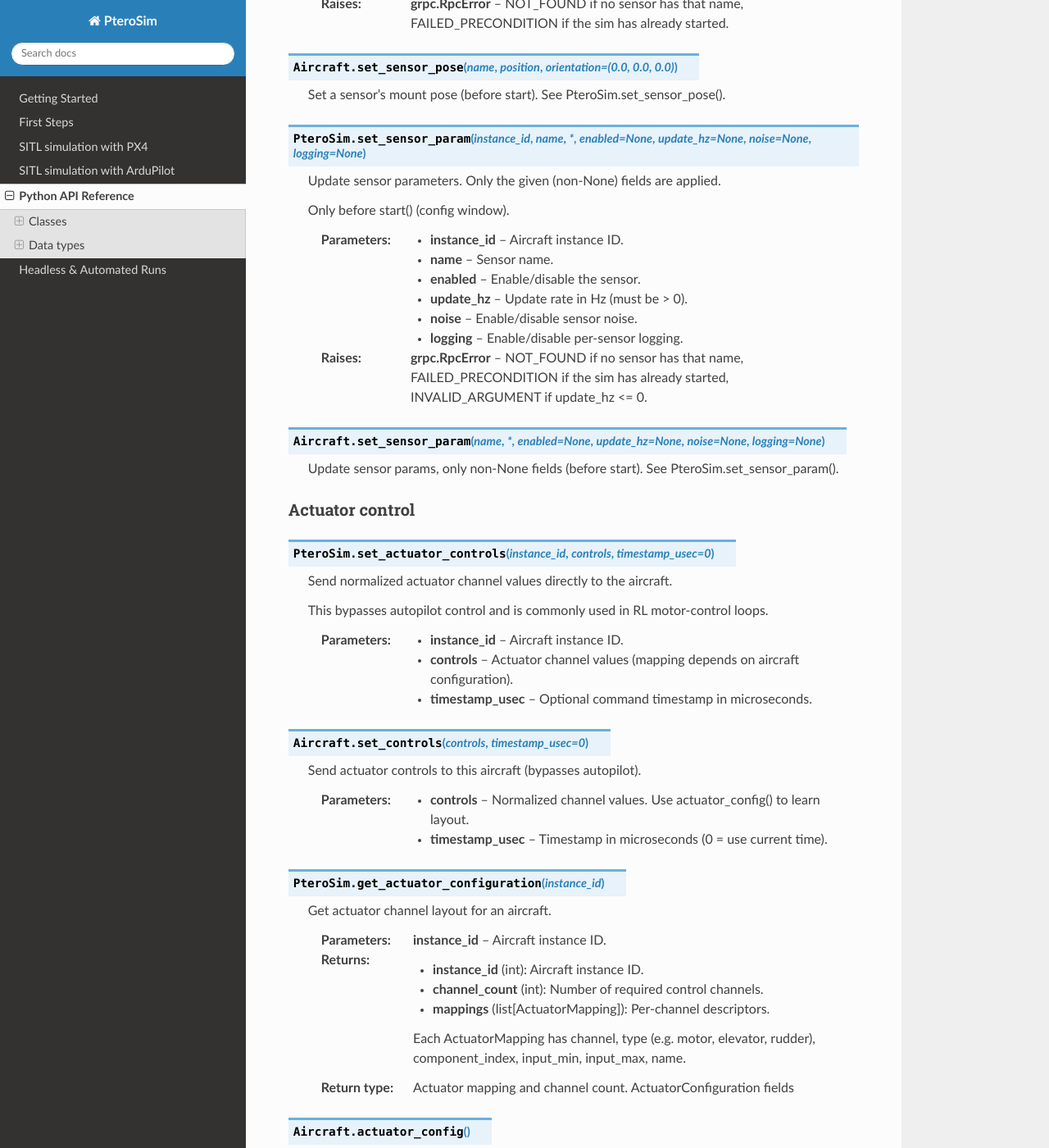
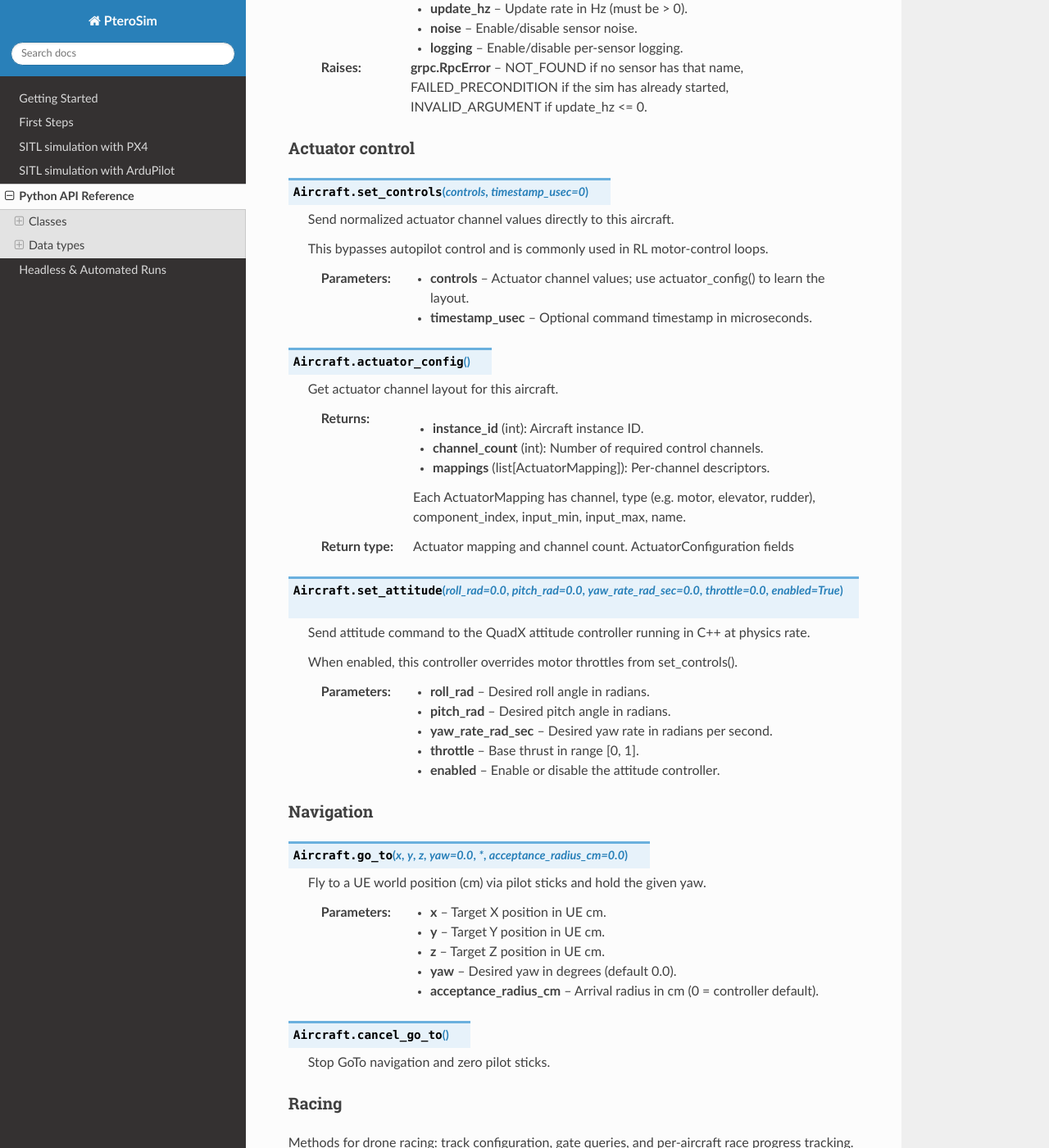
Before and after one commit to AlexanderRex/PteroSimDocs, a Sphinx documentation site: the page built from docs/source/python_api.rst, in a window 1280 px wide and 1400 px high, scrolled down 6095 px. Shown: the whole window at 82% size. Built offline with Sphinx 7.4.7 and the Read the Docs theme 3.1.0, drawn with Linux system fonts in a browser that asks for light colours; some of the changed text lies outside the part shown.

Commit message:
docs: regenerate python_api.rst from SDK 79bc8abd47905bcdd4d87bbaa5a44faae2f1b2e9 (#13)

```diff
--- a/docs/source/python_api.rst
+++ b/docs/source/python_api.rst
@@ -19,13 +19,14 @@
    Client for PteroSim flight simulator.
 
    Manages the connection to the simulation server and provides methods to
-   control simulation state, spawn aircraft, and query status.
+   control simulation state, spawn aircraft, and query status. Per-aircraft
+   operations live on the Aircraft handle returned by spawn() / get_aircraft().
 
    :param address: gRPC server address.
 
 .. py:class:: Aircraft
 
-   Handle to a spawned aircraft.
+   Handle to a spawned aircraft, from PteroSim.spawn() or PteroSim.get_aircraft().
 
 Connection
 ^^^^^^^^^^
@@ -135,8 +136,8 @@
    Spawn an aircraft.
 
    Use lat/lon/alt for geographic coordinates or x/y/z for Unreal Engine
-   coordinates. Returns an Aircraft handle with instance_id, mavlink_port,
-   remove() and camera() methods.
+   coordinates. Returns an Aircraft handle; all per-aircraft operations
+   (controls, sensors, navigation, racing) are methods on the handle.
 
    :param aircraft_class: Aircraft type name (e.g. "F450", "DeltaQuad").
    :param lat: Latitude in degrees.
@@ -150,6 +151,17 @@
    :param roll: Roll rotation in degrees (default 0.0).
 
    :returns: Handle to the spawned aircraft.
+
+.. py:method:: PteroSim.get_aircraft(instance_id)
+
+   Handle to an already-spawned aircraft (e.g. after reconnecting to a running sim).
+
+   Existence is not verified — the first RPC on the handle fails with
+   NOT_FOUND for an unknown id. Use aircraft_status() to list live ids.
+
+   :param instance_id: Aircraft instance ID.
+
+   :returns: Handle to the aircraft.
 
 .. py:method:: PteroSim.aircraft_status()
 
@@ -167,6 +179,8 @@
              - **time_scale** (float): Current time scale.
              - **mavlink_port** (int): MAVLink TCP port.
    :rtype: List of AircraftStatus
+
+   :raises grpc.RpcError: FAILED_PRECONDITION if the world lacks a GeoReferencingSystem.
 
 .. py:property:: Aircraft.instance_id
 
@@ -187,11 +201,9 @@
 Sensors
 ^^^^^^^
 
-.. py:method:: PteroSim.get_imu(instance_id)
+.. py:method:: Aircraft.imu()
 
-   Get IMU reading for an aircraft.
-
-   :param instance_id: Aircraft instance ID.
+   Get IMU reading for this aircraft.
 
    :returns:
 
@@ -201,14 +213,7 @@
              - **timestamp_simulation_s** (float): Simulation timestamp in seconds.
    :rtype: IMU sample in body FRD frame
 
-.. py:method:: Aircraft.imu()
-
-   Get IMU sensor reading for this aircraft.
-
-   :returns: IMUReading with acceleration (m/s²), angular_velocity (rad/s),
-             and magnetic_field (µT) in body FRD frame.
-
-   :raises grpc.RpcError: NOT_FOUND if aircraft has no IMU sensor.
+   :raises grpc.RpcError: NOT_FOUND if the aircraft has no IMU sensor.
 
 .. py:method:: Aircraft.camera(sensor_name="Camera", *, width=0, height=0, timeout=10)
 
@@ -229,25 +234,18 @@
              - **sequence_number** (int): Monotonically increasing frame counter.
    :rtype: CameraFrame
 
-.. py:method:: PteroSim.list_sensors(instance_id)
+.. py:method:: Aircraft.list_sensors()
 
-   List the sensors currently on an aircraft.
+   List the sensors currently on this aircraft.
 
    Read-only — allowed at any time, before or after start().
 
-   :param instance_id: Aircraft instance ID.
-
    :returns: List of SensorInfo (name, type, enabled, update_hz, position, orientation).
 
-.. py:method:: Aircraft.list_sensors()
+.. py:method:: Aircraft.add_sensor(sensor_type, name="")
 
-   List the sensors on this aircraft. See PteroSim.list_sensors().
+   Add a sensor to this aircraft. Only before start() (config window).
 
-.. py:method:: PteroSim.add_sensor(instance_id, sensor_type, name="")
-
-   Add a sensor to an aircraft. Only before start() (config window).
-
-   :param instance_id: Aircraft instance ID.
    :param sensor_type: One of "imu", "gps", "barometer", "airspeed",
                        "temperature", "camera".
    :param name: Desired name; empty uses the class default. A name already taken
@@ -258,29 +256,19 @@
    :raises grpc.RpcError: FAILED_PRECONDITION if the sim has already started,
        INVALID_ARGUMENT for an unknown sensor_type.
 
-.. py:method:: Aircraft.add_sensor(sensor_type, name="")
-
-   Add a sensor (before start). Returns its final unique name. See PteroSim.add_sensor().
-
-.. py:method:: PteroSim.remove_sensor(instance_id, name)
+.. py:method:: Aircraft.remove_sensor(name)
 
    Remove a sensor by name. Only before start() (config window).
 
-   :param instance_id: Aircraft instance ID.
    :param name: Sensor name (see list_sensors()).
 
    :raises grpc.RpcError: NOT_FOUND if no sensor has that name,
        FAILED_PRECONDITION if the sim has already started.
 
-.. py:method:: Aircraft.remove_sensor(name)
-
-   Remove a sensor by name (before start). See PteroSim.remove_sensor().
-
-.. py:method:: PteroSim.set_sensor_pose(instance_id, name, position, orientation=(0.0, 0.0, 0.0))
+.. py:method:: Aircraft.set_sensor_pose(name, position, orientation=(0.0, 0.0, 0.0))
 
    Set a sensor's mount pose. Only before start() (config window).
 
-   :param instance_id: Aircraft instance ID.
    :param name: Sensor name.
    :param position: (x, y, z) in meters, aircraft origin frame.
    :param orientation: (roll, pitch, yaw) in degrees (default no rotation).
@@ -288,17 +276,12 @@
    :raises grpc.RpcError: NOT_FOUND if no sensor has that name,
        FAILED_PRECONDITION if the sim has already started.
 
-.. py:method:: Aircraft.set_sensor_pose(name, position, orientation=(0.0, 0.0, 0.0))
-
-   Set a sensor's mount pose (before start). See PteroSim.set_sensor_pose().
-
-.. py:method:: PteroSim.set_sensor_param(instance_id, name, *, enabled=None, update_hz=None, noise=None, logging=None)
+.. py:method:: Aircraft.set_sensor_param(name, *, enabled=None, update_hz=None, noise=None, logging=None)
 
    Update sensor parameters. Only the given (non-None) fields are applied.
 
    Only before start() (config window).
 
-   :param instance_id: Aircraft instance ID.
    :param name: Sensor name.
    :param enabled: Enable/disable the sensor.
    :param update_hz: Update rate in Hz (must be > 0).
@@ -309,35 +292,21 @@
        FAILED_PRECONDITION if the sim has already started,
        INVALID_ARGUMENT if update_hz <= 0.
 
-.. py:method:: Aircraft.set_sensor_param(name, *, enabled=None, update_hz=None, noise=None, logging=None)
-
-   Update sensor params, only non-None fields (before start). See PteroSim.set_sensor_param().
-
 Actuator control
 ^^^^^^^^^^^^^^^^
 
-.. py:method:: PteroSim.set_actuator_controls(instance_id, controls, timestamp_usec=0)
+.. py:method:: Aircraft.set_controls(controls, timestamp_usec=0)
 
-   Send normalized actuator channel values directly to the aircraft.
+   Send normalized actuator channel values directly to this aircraft.
 
    This bypasses autopilot control and is commonly used in RL motor-control loops.
 
-   :param instance_id: Aircraft instance ID.
-   :param controls: Actuator channel values (mapping depends on aircraft configuration).
+   :param controls: Actuator channel values; use actuator_config() to learn the layout.
    :param timestamp_usec: Optional command timestamp in microseconds.
 
-.. py:method:: Aircraft.set_controls(controls, timestamp_usec=0)
+.. py:method:: Aircraft.actuator_config()
 
-   Send actuator controls to this aircraft (bypasses autopilot).
-
-   :param controls: Normalized channel values. Use actuator_config() to learn layout.
-   :param timestamp_usec: Timestamp in microseconds (0 = use current time).
-
-.. py:method:: PteroSim.get_actuator_configuration(instance_id)
-
-   Get actuator channel layout for an aircraft.
-
-   :param instance_id: Aircraft instance ID.
+   Get actuator channel layout for this aircraft.
 
    :returns:
 
@@ -349,17 +318,12 @@
              component_index, input_min, input_max, name.
    :rtype: Actuator mapping and channel count. ActuatorConfiguration fields
 
-.. py:method:: Aircraft.actuator_config()
-
-   Get actuator configuration for this aircraft.
-
-.. py:method:: PteroSim.set_attitude_command(instance_id, roll_rad=0.0, pitch_rad=0.0, yaw_rate_rad_sec=0.0, throttle=0.0, enabled=True)
+.. py:method:: Aircraft.set_attitude(roll_rad=0.0, pitch_rad=0.0, yaw_rate_rad_sec=0.0, throttle=0.0, enabled=True)
 
    Send attitude command to the QuadX attitude controller running in C++ at physics rate.
 
-   When enabled, this controller overrides motor throttles from set_actuator_controls().
+   When enabled, this controller overrides motor throttles from set_controls().
 
-   :param instance_id: Aircraft instance ID.
    :param roll_rad: Desired roll angle in radians.
    :param pitch_rad: Desired pitch angle in radians.
    :param yaw_rate_rad_sec: Desired yaw rate in radians per second.
@@ -369,34 +333,19 @@
 Navigation
 ^^^^^^^^^^
 
-.. py:method:: PteroSim.go_to(instance_id, x, y, z, yaw=0.0, *, acceptance_radius_cm=0.0)
+.. py:method:: Aircraft.go_to(x, y, z, yaw=0.0, *, acceptance_radius_cm=0.0)
 
    Fly to a UE world position (cm) via pilot sticks and hold the given yaw.
 
-   Also available on the Aircraft handle as ``drone.go_to(...)``.
-
-   :param instance_id: Aircraft instance ID.
    :param x: Target X position in UE cm.
    :param y: Target Y position in UE cm.
    :param z: Target Z position in UE cm.
    :param yaw: Desired yaw in degrees (default 0.0).
    :param acceptance_radius_cm: Arrival radius in cm (0 = controller default).
 
-.. py:method:: Aircraft.go_to(x, y, z, yaw=0.0, *, acceptance_radius_cm=0.0)
-
-   Fly to a UE world position (cm) and hold yaw.
-
-.. py:method:: PteroSim.cancel_go_to(instance_id)
+.. py:method:: Aircraft.cancel_go_to()
 
    Stop GoTo navigation and zero pilot sticks.
-
-   Also available on the Aircraft handle as ``drone.cancel_go_to()``.
-
-   :param instance_id: Aircraft instance ID.
-
-.. py:method:: Aircraft.cancel_go_to()
-
-   Stop GoTo navigation.
 
 Racing
 ^^^^^^
@@ -429,11 +378,9 @@
              Each GatePose has gate_index, x/y/z (UE cm), forward_x/y/z.
    :rtype: RaceTrackInfo
 
-.. py:method:: PteroSim.get_race_state(instance_id)
+.. py:method:: Aircraft.race_state()
 
-   Get race progress for a specific aircraft.
-
-   :param instance_id: Aircraft instance ID.
+   Get race progress for this aircraft.
 
    :returns:
 
@@ -445,24 +392,20 @@
                the last gate was passed. 0.0 if no gate passed yet.
    :rtype: RaceState
 
-.. py:method:: PteroSim.get_next_gate_pose(instance_id)
+.. py:method:: Aircraft.next_gate_pose()
 
-   Get the pose of the next gate for an aircraft.
+   Get the pose of the next gate for this aircraft.
 
    Shortcut for RL observation — avoids separate get_track_info() +
-   get_race_state() calls.
-
-   :param instance_id: Aircraft instance ID.
+   race_state() calls.
 
    :returns: Pose of the next gate.
 
-.. py:method:: PteroSim.reset_race(instance_id)
+.. py:method:: Aircraft.reset_race()
 
-   Reset race tracking for one aircraft (next gate, gates passed, laps, timing).
+   Reset race tracking for this aircraft (next gate, gates passed, laps, timing).
 
    Use at the start of each RL episode.
-
-   :param instance_id: Aircraft instance ID.
 
 .. py:method:: PteroSim.reset_all_races()
 
```
Also changed, not shown: other parts of docs/source/python_api.rst (+0 -2 lines).
